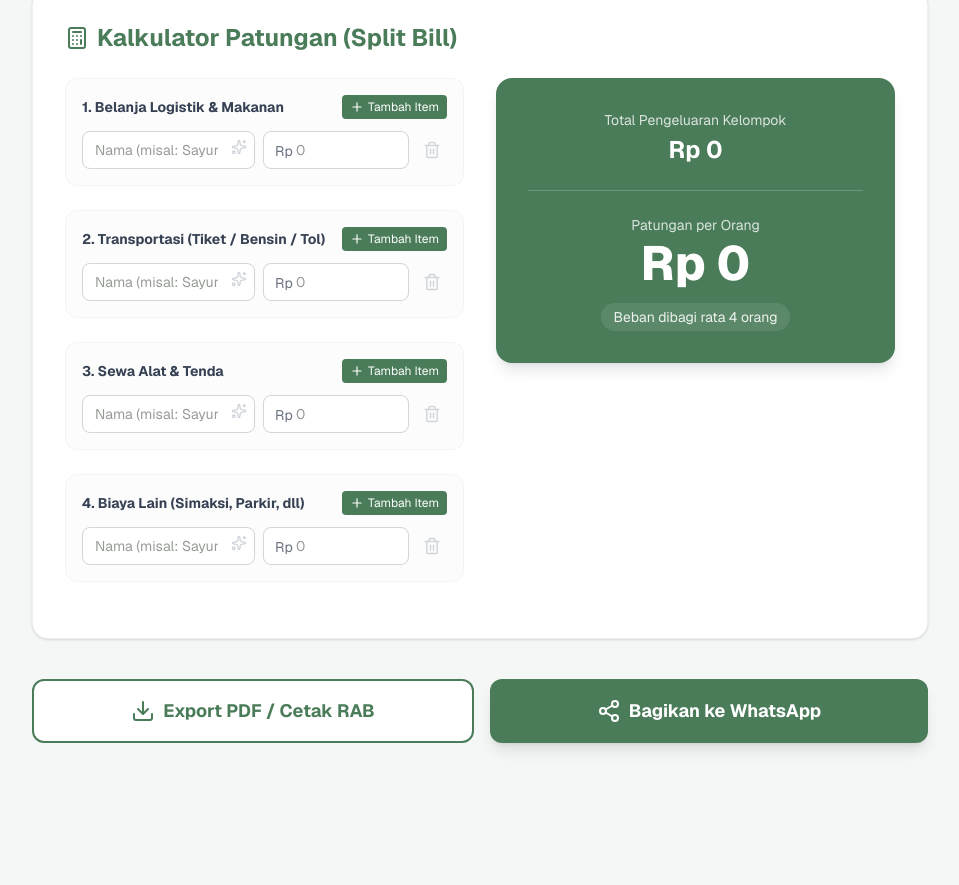
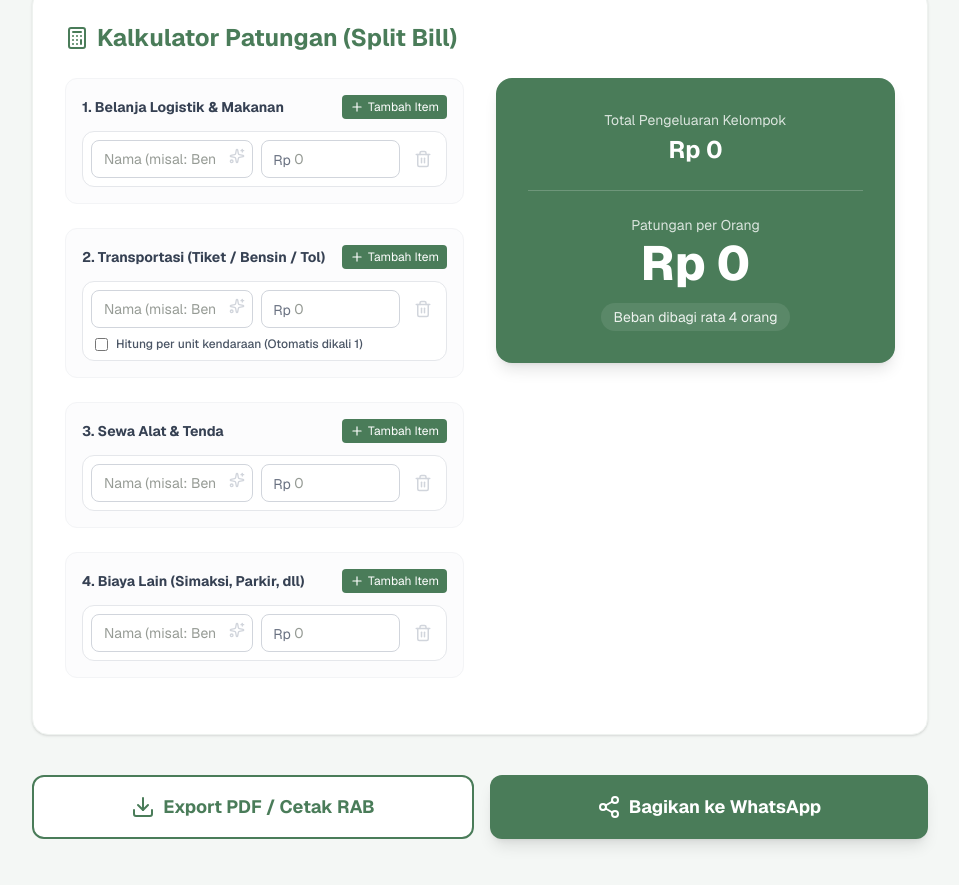
Before and after one commit to fredyyfajarr/freedayz-hiking-estimation, a Next.js app: page / in a window 1280 px wide. Shown: the part 2280-3165 px from the top of the page, without its empty margins (160-1119 px from the left). Before the commit the page ends 3103 px from the top, so only its background shows below. Built offline with nearby package versions, Linux system fonts and the light colour scheme.

Commit message:
feat: add 'multiply by vehicle' toggle in transport split bill for per-vehicle expenses

```diff
--- a/src/app/page.tsx
+++ b/src/app/page.tsx
@@ -36,8 +36,19 @@ export default function Home() {
 
   const result = calculateNeeds(safeParticipants, actualDuration, mode);
 
-  const sumCategory = (items: BillItem[]) => items.reduce((acc, curr) => acc + (Number(curr.price) || 0), 0);
-  const totalSharedCost = sumCategory(splitBill.logistics) + sumCategory(splitBill.transport) + sumCategory(splitBill.equipment) + sumCategory(splitBill.misc);
+  const sumCategory = (items: BillItem[], isTransport = false) => {
+    return items.reduce((acc, curr) => {
+      const val = Number(curr.price) || 0;
+      const multi = (isTransport && curr.multiplyByVehicles && transportCount) ? (typeof transportCount === "number" ? transportCount : 1) : 1;
+      return acc + (val * multi);
+    }, 0);
+  };
+
+  const totalSharedCost = sumCategory(splitBill.logistics)
+    + sumCategory(splitBill.transport, true)
+    + sumCategory(splitBill.equipment)
+    + sumCategory(splitBill.misc);
+
   const costPerPerson = safeParticipants > 0 ? totalSharedCost / safeParticipants : 0;
 
   const formatRupiah = (angka: number) => {
@@ -51,19 +62,26 @@ export default function Home() {
   const handleShareWA = () => {
     if (!result) return;
 
-    const formatBillList = (title: string, items: BillItem[]) => {
-      const validItems = items.filter(i => i.name || i.price);
-      if (validItems.length === 0) return '';
-      return `_${title}_\n` + validItems.map(i => `  - ${i.name || 'Item'}: ${formatRupiah(Number(i.price) || 0)}`).join('\n') + '\n';
+    const formatBillList = (title: string, items: BillItem[], isTransport = false) => {
+      const validItems = items.filter(i => i.name && i.price);
+      if (validItems.length === 0) return "";
+      let txt = `*${title}:*\n`;
+      validItems.forEach(i => {
+        const val = Number(i.price) || 0;
+        const multi = (isTransport && i.multiplyByVehicles && transportCount) ? (typeof transportCount === "number" ? transportCount : 1) : 1;
+        const displayVal = multi > 1 ? `${formatRupiah(val)} x ${multi} = ${formatRupiah(val * multi)}` : formatRupiah(val);
+        txt += `- ${i.name}: ${displayVal}\n`;
+      });
+      return txt + "\n";
     };
 
     const billDetails = formatBillList("Logistik & Makanan", splitBill.logistics)
-      + formatBillList("Transportasi", splitBill.transport)
-      + formatBillList("Alat & Tenda", splitBill.equipment)
+      + formatBillList("Transportasi", splitBill.transport, true)
+      + formatBillList("Sewa Alat & Tenda", splitBill.equipment)
       + formatBillList("Lain-lain", splitBill.misc);
 
     const validTransportCount = typeof transportCount === "number" ? transportCount : 1;
-    const transportTotal = sumCategory(splitBill.transport);
+    const transportTotal = sumCategory(splitBill.transport, true);
     const transportInfoWA = transportTotal > 0
       ? `\n_💡 Info: Patungan bensin per ${transportType} = ${formatRupiah(transportTotal / validTransportCount)} (dibagi rata penumpang di dalamnya)_\n`
       : "";
@@ -178,9 +196,14 @@ export default function Home() {
                   { title: "3. Sewa Alat & Tenda", category: "equipment" as keyof SplitBillData },
                   { title: "4. Biaya Lain (Simaksi, Parkir, dll)", category: "misc" as keyof SplitBillData }
                 ].map(({ title, category }) => {
+                  const isTransport = category === "transport";
                   const items = splitBill[category].filter(i => i.name && i.price !== "");
                   if (items.length === 0) return null;
-                  const total = items.reduce((acc, curr) => acc + (Number(curr.price) || 0), 0);
+                  const total = items.reduce((acc, curr) => {
+                    const val = Number(curr.price) || 0;
+                    const multi = (isTransport && curr.multiplyByVehicles && transportCount) ? (typeof transportCount === "number" ? transportCount : 1) : 1;
+                    return acc + (val * multi);
+                  }, 0);
 
                   return (
                     <div key={category} className="mb-4">
@@ -193,12 +216,23 @@ export default function Home() {
                           </tr>
                         </thead>
                         <tbody>
-                          {items.map(item => (
-                            <tr key={item.id} className="border-b border-gray-200">
-                              <td className="py-2 text-gray-800">{item.name}</td>
-                              <td className="py-2 text-right text-gray-800">{formatRupiah(Number(item.price))}</td>
-                            </tr>
-                          ))}
+                          {items.map(item => {
+                            const val = Number(item.price) || 0;
+                            const multi = (isTransport && item.multiplyByVehicles && transportCount) ? (typeof transportCount === "number" ? transportCount : 1) : 1;
+                            const displayStr = multi > 1
+                               ? <span className="text-sm font-medium">{formatRupiah(val)} <span className="text-gray-400">x{multi}</span></span>
+                               : formatRupiah(val);
+
+                            return (
+                              <tr key={item.id} className="border-b border-gray-200">
+                                <td className="py-2 text-gray-800">{item.name}</td>
+                                <td className="py-2 text-right text-gray-800 flex flex-col items-end">
+                                  {displayStr}
+                                  {multi > 1 && <span className="text-[var(--color-brand)] font-bold text-sm">{formatRupiah(val * multi)}</span>}
+                                </td>
+                              </tr>
+                            );
+                          })}
                         </tbody>
                         <tfoot>
                           <tr>
--- a/src/components/SplitBill.tsx
+++ b/src/components/SplitBill.tsx
@@ -5,6 +5,7 @@ export interface BillItem {
   id: string;
   name: string;
   price: number | "";
+  multiplyByVehicles?: boolean;
 }
 
 export interface SplitBillData {
@@ -30,12 +31,14 @@ const BillSection = ({
   category,
   splitBill,
   setSplitBill,
+  transportCount,
   formatRupiah
 }: {
   title: string,
   category: keyof SplitBillData,
   splitBill: SplitBillData,
   setSplitBill: React.Dispatch<React.SetStateAction<SplitBillData>>,
+  transportCount: number | "",
   formatRupiah: (n: number) => string
 }) => {
   const [loadingItems, setLoadingItems] = useState<Record<string, boolean>>({});
@@ -45,11 +48,11 @@ const BillSection = ({
   const addItem = () => {
     setSplitBill(prev => ({
       ...prev,
-      [category]: [...prev[category], { id: Date.now().toString() + Math.random(), name: '', price: '' }]
+      [category]: [...prev[category], { id: Date.now().toString() + Math.random(), name: '', price: '', multiplyByVehicles: false }]
     }));
   };
 
-  const updateItem = (id: string, field: 'name' | 'price', value: string | number) => {
+  const updateItem = (id: string, field: 'name' | 'price' | 'multiplyByVehicles', value: string | number | boolean) => {
     setSplitBill(prev => ({
       ...prev,
       [category]: prev[category].map(item => item.id === id ? { ...item, [field]: value } : item)
@@ -88,7 +91,13 @@ const BillSection = ({
     }
   };
 
-  const categoryTotal = items.reduce((acc, curr) => acc + (Number(curr.price) || 0), 0);
+  const categoryTotal = items.reduce((acc, curr) => {
+    const val = Number(curr.price) || 0;
+    const multi = (category === 'transport' && curr.multiplyByVehicles && transportCount)
+      ? (typeof transportCount === "number" ? transportCount : 1)
+      : 1;
+    return acc + (val * multi);
+  }, 0);
 
   return (
     <div className="mb-6 p-4 bg-gray-50/50 rounded-xl border border-gray-100">
@@ -98,13 +107,14 @@ const BillSection = ({
           <Plus size={14} /> Tambah Item
         </button>
       </div>
-      <div className="space-y-2">
+      <div className="space-y-3">
         {items.map((item) => (
-          <div key={item.id} className="flex gap-2 items-center">
+          <div key={item.id} className="flex flex-col gap-2 bg-white p-2 border border-gray-200 rounded-xl">
+            <div className="flex gap-2 items-center">
               <div className="relative flex-1">
                 <input
                   type="text"
-                placeholder="Nama (misal: Sayur & Bumbu)"
+                  placeholder="Nama (misal: Bensin)"
                   value={item.name}
                   onChange={e => updateItem(item.id, 'name', e.target.value)}
                   className="w-full px-3 py-2 pr-9 border border-gray-300 rounded-lg focus:ring-2 focus:ring-[var(--color-brand)] outline-none text-sm bg-white transition-all"
@@ -135,6 +145,19 @@ const BillSection = ({
                 <Trash2 size={18} />
               </button>
             </div>
+
+            {category === 'transport' && (
+              <label className="flex items-center gap-2 text-xs font-medium text-gray-600 pl-1 cursor-pointer w-fit hover:text-gray-900 transition-colors">
+                <input
+                  type="checkbox"
+                  checked={!!item.multiplyByVehicles}
+                  onChange={e => updateItem(item.id, 'multiplyByVehicles', e.target.checked)}
+                  className="rounded border-gray-300 text-[var(--color-brand)] focus:ring-[var(--color-brand)]"
+                />
+                Hitung per unit kendaraan (Otomatis dikali {transportCount || 1})
+              </label>
+            )}
+          </div>
         ))}
       </div>
       {categoryTotal > 0 && (
@@ -161,12 +184,17 @@ export default function SplitBill({
 
       <div className="grid grid-cols-1 md:grid-cols-2 gap-8 items-start">
         <div className="space-y-4">
-          <BillSection title="1. Belanja Logistik & Makanan" category="logistics" splitBill={splitBill} setSplitBill={setSplitBill} formatRupiah={formatRupiah} />
+          <BillSection title="1. Belanja Logistik & Makanan" category="logistics" splitBill={splitBill} setSplitBill={setSplitBill} transportCount={transportCount} formatRupiah={formatRupiah} />
 
           <div className="mb-6">
-            <BillSection title="2. Transportasi (Tiket / Bensin / Tol)" category="transport" splitBill={splitBill} setSplitBill={setSplitBill} formatRupiah={formatRupiah} />
+            <BillSection title="2. Transportasi (Tiket / Bensin / Tol)" category="transport" splitBill={splitBill} setSplitBill={setSplitBill} transportCount={transportCount} formatRupiah={formatRupiah} />
             {(() => {
-              const transportTotal = splitBill.transport.reduce((acc, curr) => acc + (Number(curr.price) || 0), 0);
+              const transportTotal = splitBill.transport.reduce((acc, curr) => {
+                const val = Number(curr.price) || 0;
+                const multi = curr.multiplyByVehicles && transportCount ? (typeof transportCount === "number" ? transportCount : 1) : 1;
+                return acc + (val * multi);
+              }, 0);
+
               if (transportTotal > 0 && transportCount) {
                 const validCount = typeof transportCount === "number" ? transportCount : 1;
                 const costPerVehicle = transportTotal / validCount;
@@ -186,8 +214,8 @@ export default function SplitBill({
             })()}
           </div>
 
-          <BillSection title="3. Sewa Alat & Tenda" category="equipment" splitBill={splitBill} setSplitBill={setSplitBill} formatRupiah={formatRupiah} />
-          <BillSection title="4. Biaya Lain (Simaksi, Parkir, dll)" category="misc" splitBill={splitBill} setSplitBill={setSplitBill} formatRupiah={formatRupiah} />
+          <BillSection title="3. Sewa Alat & Tenda" category="equipment" splitBill={splitBill} setSplitBill={setSplitBill} transportCount={transportCount} formatRupiah={formatRupiah} />
+          <BillSection title="4. Biaya Lain (Simaksi, Parkir, dll)" category="misc" splitBill={splitBill} setSplitBill={setSplitBill} transportCount={transportCount} formatRupiah={formatRupiah} />
         </div>
 
         <div className="bg-[var(--color-brand)] text-white p-6 md:p-8 rounded-2xl flex flex-col justify-center items-center shadow-lg sticky top-6">
```
Lines whose indentation alone changed are shown as unchanged.
